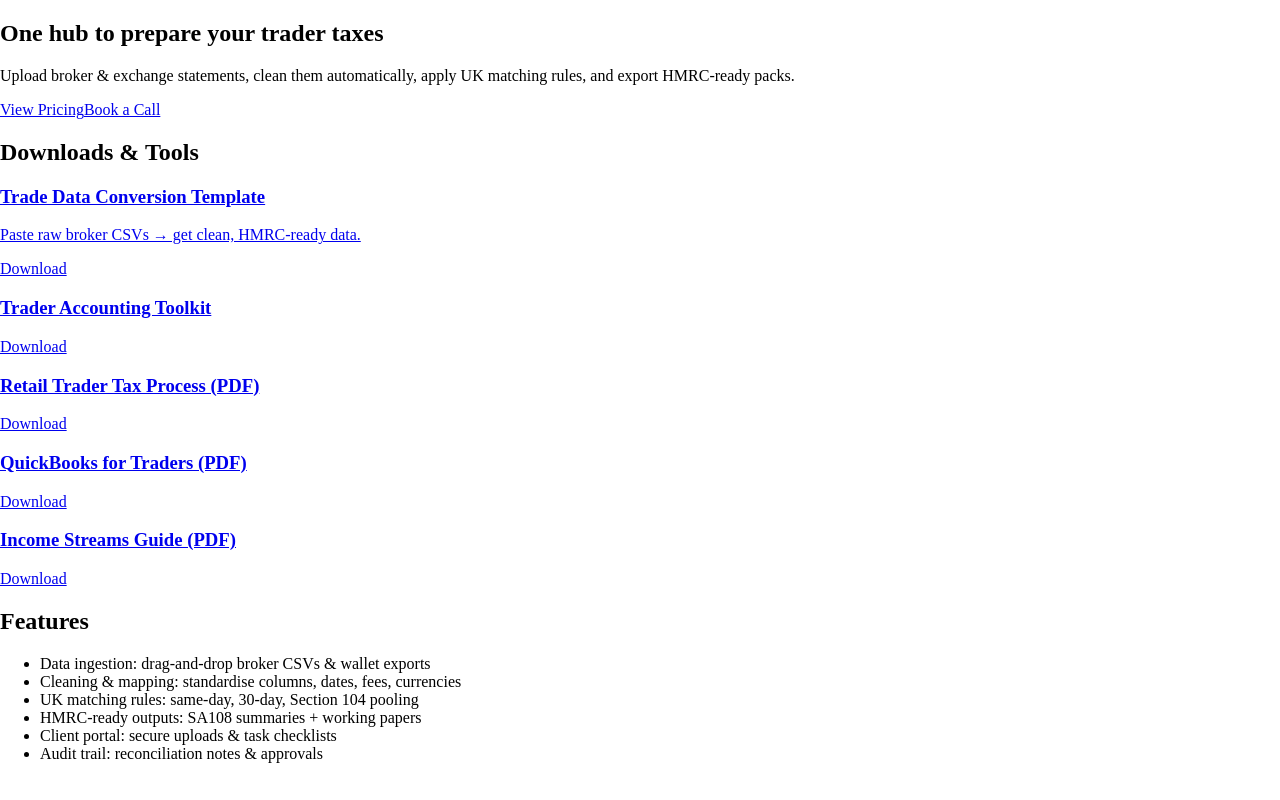
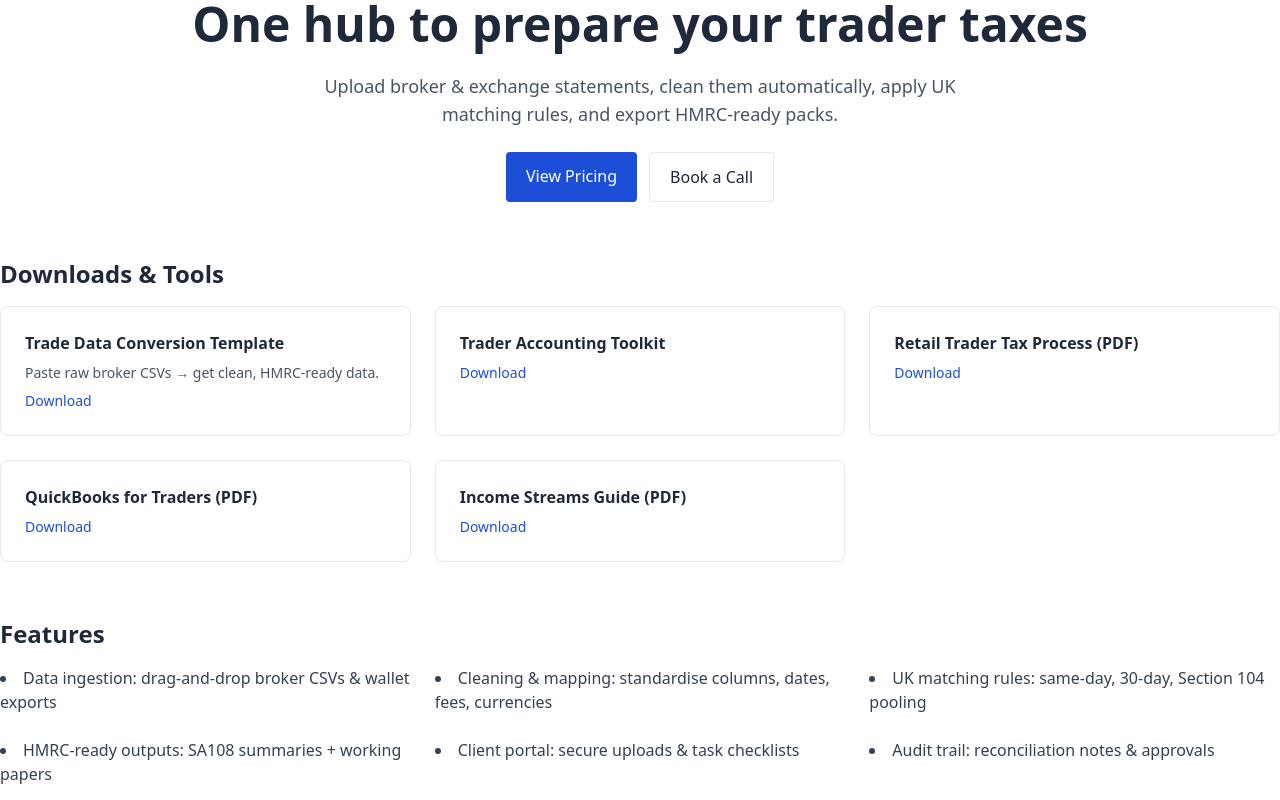
Before and after one commit to cpaveley00/trader-tax-hub2, a Next.js app in the folder trader-tax-hub-full/: page / in a window 1280 px wide. Built offline with nearby package versions, Linux system fonts and the light colour scheme.

Commit message:
Update layout.tsx

```diff
--- a/trader-tax-hub-full/app/layout.tsx
+++ b/trader-tax-hub-full/app/layout.tsx
@@ -1,12 +1,7 @@
-export const metadata = {
-  title: "Trader Tax Hub",
-  description: "UK trader tax tools"
-};
+import "./globals.css";
+
+export const metadata = { title: "Trader Tax Hub", description: "UK trader tax tools" };
 
 export default function RootLayout({ children }: { children: React.ReactNode }) {
-  return (
-    <html lang="en">
-      <body style={{margin:0}}>{children}</body>
-    </html>
-  );
+  return (<html lang="en"><body>{children}</body></html>);
 }
```
